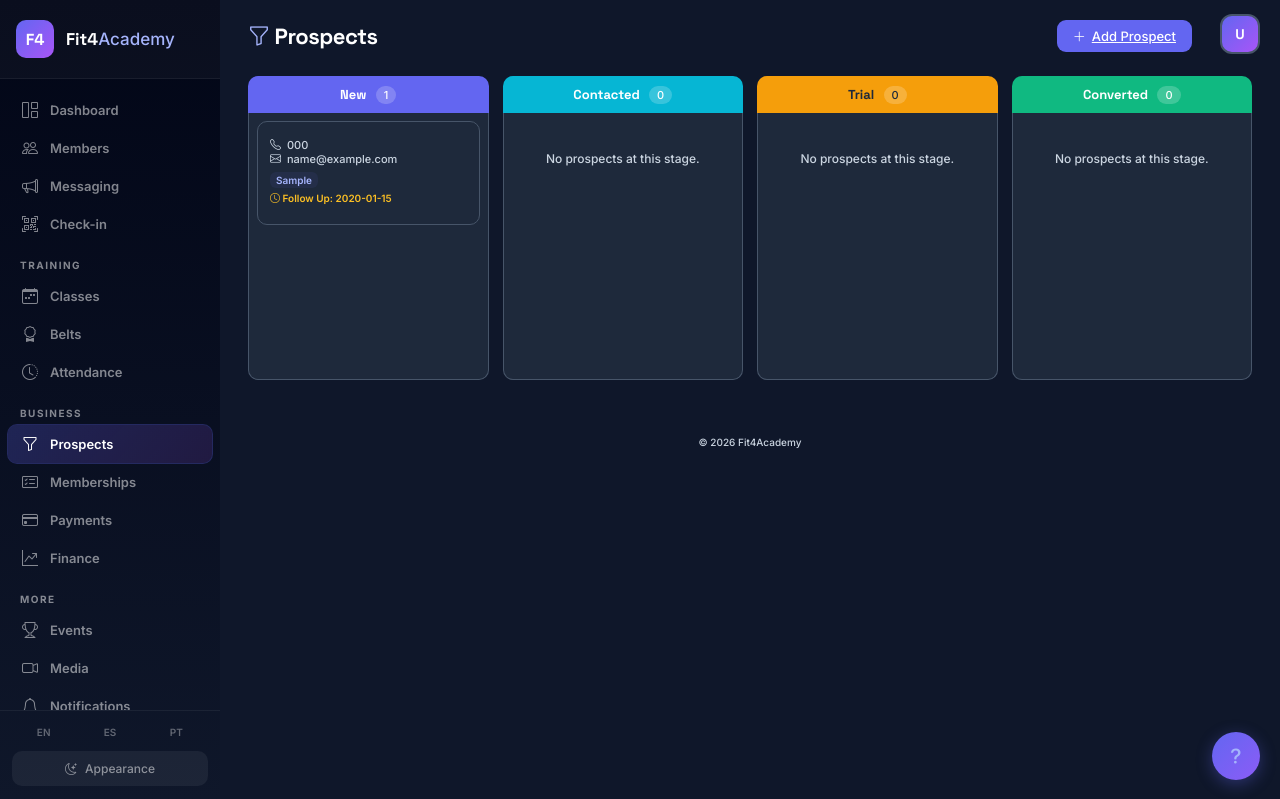
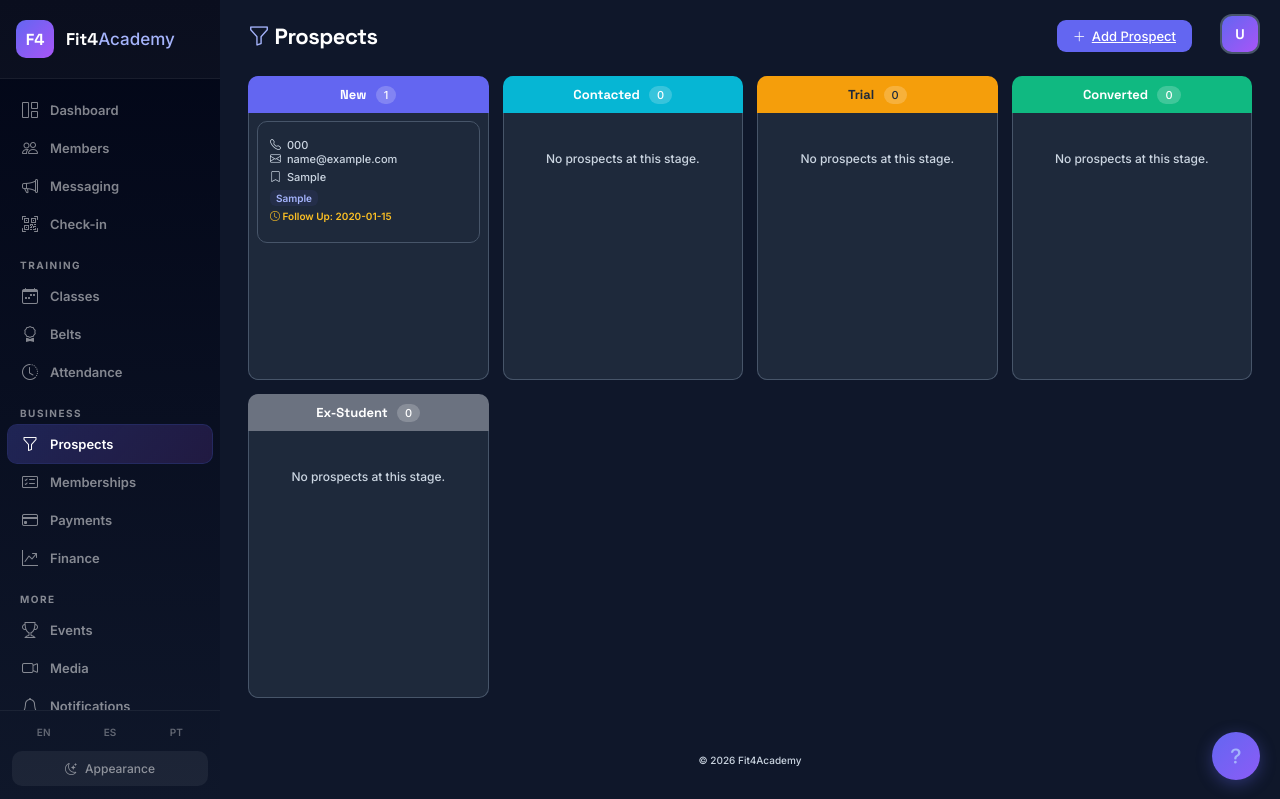
Before and after one commit to diegoalmeidajj/fit4academy, a Flask app: page /prospects in a window 1280 px wide. Shown: the top 799 px of the page. Run offline with Flask 3, Linux system fonts and the light colour scheme; the visitor is signed in with stand-in values (Sample User, id 1); data comes from the database, SQL or seed files in the repository; tables that the repository leaves empty hold one stand-in row (values such as "Sample post"); data that the repository does not hold is empty; some libraries are stand-ins or nearby versions.

Commit message:
Add member status toggle + ex-students in Prospects pipeline
- Clickable status badge in members table to toggle active/inactive
- Deactivate/Reactivate button in member profile
- When deactivated: auto-creates prospect as "Ex-Student" with belt, join date, PIN
- Prospects pipeline gets new yellow "Ex-Student" column
- Ex-student cards show View Profile + Reactivate buttons
- Reactivating sets member back to active
- prospects table gets interested_in and member_id columns
- i18n for EN/ES/PT

Co-Authored-By: Claude Opus 4.6 (1M context) <noreply@anthropic.com>

```diff
--- a/app.py
+++ b/app.py
@@ -819,13 +819,62 @@ def member_delete(member_id):
     if not validate_csrf():
         return redirect(url_for('members_list'))
     try:
-        # Soft delete — set inactive
         models.update_member(member_id, active=False, membership_status='inactive')
         flash('Member deleted.', 'success')
     except Exception as e:
         print(f"[Members] Delete error: {e}")
         flash('Error deleting member.', 'error')
     return redirect(url_for('members_list'))
+
+
+@app.route('/members/<int:member_id>/toggle-status', methods=['POST'])
+@login_required
+def member_toggle_status(member_id):
+    if not validate_csrf():
+        return redirect(url_for('members_list'))
+    academy_id = _get_academy_id()
+    try:
+        member = models.get_member_by_id(member_id)
+        if not member:
+            flash('Member not found.', 'error')
+            return redirect(url_for('members_list'))
+
+        current = member.get('membership_status', 'active')
+        if current == 'active':
+            # Deactivate → move to prospects as ex-student
+            models.update_member(member_id, membership_status='inactive')
+
+            # Check if already exists in prospects
+            existing_prospects = models.get_all_prospects(academy_id)
+            already = any(
+                p.get('member_id') == member_id
+                for p in (existing_prospects or [])
+            )
+            if not already:
+                enriched = _enrich_member(member)
+                belt = enriched.get('belt', 'White')
+                notes = f"Ex-student. Belt: {belt}. Joined: {member.get('join_date', '')}. PIN: {member.get('pin', '')}"
+                models.create_prospect(
+                    academy_id=academy_id,
+                    first_name=member.get('first_name', ''),
+                    last_name=member.get('last_name', ''),
+                    email=member.get('email', ''),
+                    phone=member.get('phone', ''),
+                    source='ex_student',
+                    status='lost',
+                    interested_in=belt,
+                    member_id=member_id,
+                    notes=notes,
+                )
+            flash(f"{member.get('first_name')} set to inactive. Added to Prospects.", 'success')
+        else:
+            # Reactivate
+            models.update_member(member_id, membership_status='active')
+            flash(f"{member.get('first_name')} reactivated!", 'success')
+    except Exception as e:
+        print(f"[Members] Toggle status error: {e}")
+        flash('Error updating status.', 'error')
+    return redirect(request.referrer or url_for('members_list'))
 
 
 @app.route('/members/bulk-delete', methods=['POST'])
@@ -1892,10 +1941,14 @@ def prospects_list():
         'trial': [],
         'converted': [],
         'lost': [],
+        'ex_student': [],
     }
     for p in (all_prospects or []):
         stage = p.get('status', 'new')
-        if stage in prospects_by_stage:
+        # Ex-students: source=ex_student OR status=lost with member_id
+        if p.get('source') == 'ex_student' or (stage == 'lost' and p.get('member_id')):
+            prospects_by_stage['ex_student'].append(p)
+        elif stage in prospects_by_stage:
             prospects_by_stage[stage].append(p)
         else:
             prospects_by_stage['new'].append(p)
--- a/i18n.py
+++ b/i18n.py
@@ -461,6 +461,11 @@ TRANSLATIONS = {
         'stage_trial': 'Trial',
         'stage_converted': 'Converted',
         'stage_lost': 'Lost',
+        'stage_ex_student': 'Ex-Student',
+        'members_toggle_status': 'Toggle active/inactive',
+        'members_deactivate': 'Deactivate',
+        'members_deactivate_confirm': 'Deactivate this member? They will be moved to Prospects as ex-student.',
+        'members_reactivate': 'Reactivate',
         'source_event': 'Event',
         'lead_pipeline': 'Lead Pipeline',
         'new_lead': 'New Lead',
@@ -1223,6 +1228,11 @@ TRANSLATIONS = {
         'stage_trial': 'Prueba',
         'stage_converted': 'Convertido',
         'stage_lost': 'Perdido',
+        'stage_ex_student': 'Ex-Alumno',
+        'members_toggle_status': 'Cambiar activo/inactivo',
+        'members_deactivate': 'Desactivar',
+        'members_deactivate_confirm': 'Desactivar este miembro? Se movera a Prospectos como ex-alumno.',
+        'members_reactivate': 'Reactivar',
         'source_event': 'Evento',
         'lead_pipeline': 'Pipeline de Leads',
         'new_lead': 'Nuevo Lead',
@@ -1985,6 +1995,11 @@ TRANSLATIONS = {
         'stage_trial': 'Teste',
         'stage_converted': 'Convertido',
         'stage_lost': 'Perdido',
+        'stage_ex_student': 'Ex-Aluno',
+        'members_toggle_status': 'Alternar ativo/inativo',
+        'members_deactivate': 'Desativar',
+        'members_deactivate_confirm': 'Desativar este membro? Sera movido para Prospectos como ex-aluno.',
+        'members_reactivate': 'Reativar',
         'source_event': 'Evento',
         'lead_pipeline': 'Pipeline de Leads',
         'new_lead': 'Novo Lead',
--- a/models.py
+++ b/models.py
@@ -200,6 +200,8 @@ def init_db():
             phone           TEXT DEFAULT '',
             source          TEXT DEFAULT '',
             status          TEXT DEFAULT 'new',
+            interested_in   TEXT DEFAULT '',
+            member_id       INTEGER,
             follow_up_date  DATE,
             notes           TEXT DEFAULT '',
             created_at      TIMESTAMP DEFAULT CURRENT_TIMESTAMP,
@@ -352,6 +354,8 @@ def init_db():
         "ALTER TABLE messages ADD COLUMN dropped INTEGER DEFAULT 0",
         "ALTER TABLE messages ADD COLUMN spam INTEGER DEFAULT 0",
         "ALTER TABLE members ADD COLUMN pin TEXT DEFAULT ''",
+        "ALTER TABLE prospects ADD COLUMN interested_in TEXT DEFAULT ''",
+        "ALTER TABLE prospects ADD COLUMN member_id INTEGER",
     ]:
         try:
             conn.execute(alter)
@@ -1449,11 +1453,12 @@ def create_prospect(academy_id=1, **kwargs):
     conn = get_db()
     cur = conn.execute(
         """INSERT INTO prospects (academy_id, first_name, last_name, email, phone,
-           source, status, follow_up_date, notes)
-           VALUES (?, ?, ?, ?, ?, ?, ?, ?, ?)""",
+           source, status, interested_in, member_id, follow_up_date, notes)
+           VALUES (?, ?, ?, ?, ?, ?, ?, ?, ?, ?, ?)""",
         (academy_id, kwargs.get('first_name', ''), kwargs.get('last_name', ''),
          kwargs.get('email', ''), kwargs.get('phone', ''),
          kwargs.get('source', ''), kwargs.get('status', 'new'),
+         kwargs.get('interested_in', ''), kwargs.get('member_id'),
          kwargs.get('follow_up_date'), kwargs.get('notes', ''))
     )
     conn.commit()
--- a/templates/prospects.html
+++ b/templates/prospects.html
@@ -12,6 +12,7 @@
 .pipeline-trial .pipeline-header { background: #f59e0b; color: #1e293b; }
 .pipeline-converted .pipeline-header { background: #10b981; color: #fff; }
 .pipeline-lost .pipeline-header { background: #6b7280; color: #fff; }
+.pipeline-ex_student .pipeline-header { background: linear-gradient(135deg, #eab308, #f59e0b); color: #1e293b; }
 
 .prospect-card { background: var(--card-bg); border: 1px solid var(--border); border-radius: 10px; padding: 12px; margin-bottom: 8px; cursor: pointer; transition: all .2s; }
 .prospect-card:hover { transform: translateY(-1px); box-shadow: 0 2px 8px rgba(0,0,0,.08); border-color: var(--primary); }
@@ -41,7 +42,8 @@
         ('new', 'pipeline-new'),
         ('contacted', 'pipeline-contacted'),
         ('trial', 'pipeline-trial'),
-        ('converted', 'pipeline-converted')
+        ('converted', 'pipeline-converted'),
+        ('ex_student', 'pipeline-lost')
     ] %}
     {% for stage, css_class in stages %}
     <div class="pipeline-col {{ css_class }}">
@@ -60,13 +62,23 @@
                 {% if prospect.interested_in %}
                 <div class="prospect-meta" style="margin-top:4px;"><i class="bi bi-bookmark"></i> {{ prospect.interested_in }}</div>
                 {% endif %}
-                {% if prospect.source %}
+                {% if prospect.source == 'ex_student' %}
+                <div class="prospect-source" style="background:rgba(234,179,8,.15);color:#eab308;">{{ t('stage_ex_student') }}</div>
+                {% elif prospect.source %}
                 <div class="prospect-source">{{ prospect.source }}</div>
                 {% endif %}
                 {% if prospect.follow_up_date %}
                 <div class="prospect-followup"><i class="bi bi-clock"></i> {{ t('prospects_followup') }}: {{ prospect.follow_up_date }}</div>
                 {% endif %}
-                {% if stage != 'converted' and stage != 'lost' %}
+                {% if stage == 'ex_student' and prospect.member_id %}
+                <div style="margin-top:8px;display:flex;gap:6px;">
+                    <a href="/members/{{ prospect.member_id }}" class="btn btn-sm btn-outline-primary" onclick="event.stopPropagation();"><i class="bi bi-eye"></i> {{ t('view_profile') }}</a>
+                    <form method="post" action="/members/{{ prospect.member_id }}/toggle-status" style="display:inline;" onclick="event.stopPropagation();">
+                        <input type="hidden" name="csrf_token" value="{{ csrf_token() }}">
+                        <button type="submit" class="btn btn-sm btn-success"><i class="bi bi-person-check"></i> {{ t('members_reactivate') }}</button>
+                    </form>
+                </div>
+                {% elif stage != 'converted' and stage != 'lost' and stage != 'ex_student' %}
                 <div style="margin-top:8px;">
                     {% if stage == 'trial' %}
                     <form method="post" action="/prospects/{{ prospect.id }}/convert" style="display:inline;" onclick="event.stopPropagation();">
```
Also changed, not shown: templates/member_detail.html (+8 -0 lines), templates/members.html (+8 -1 lines).
